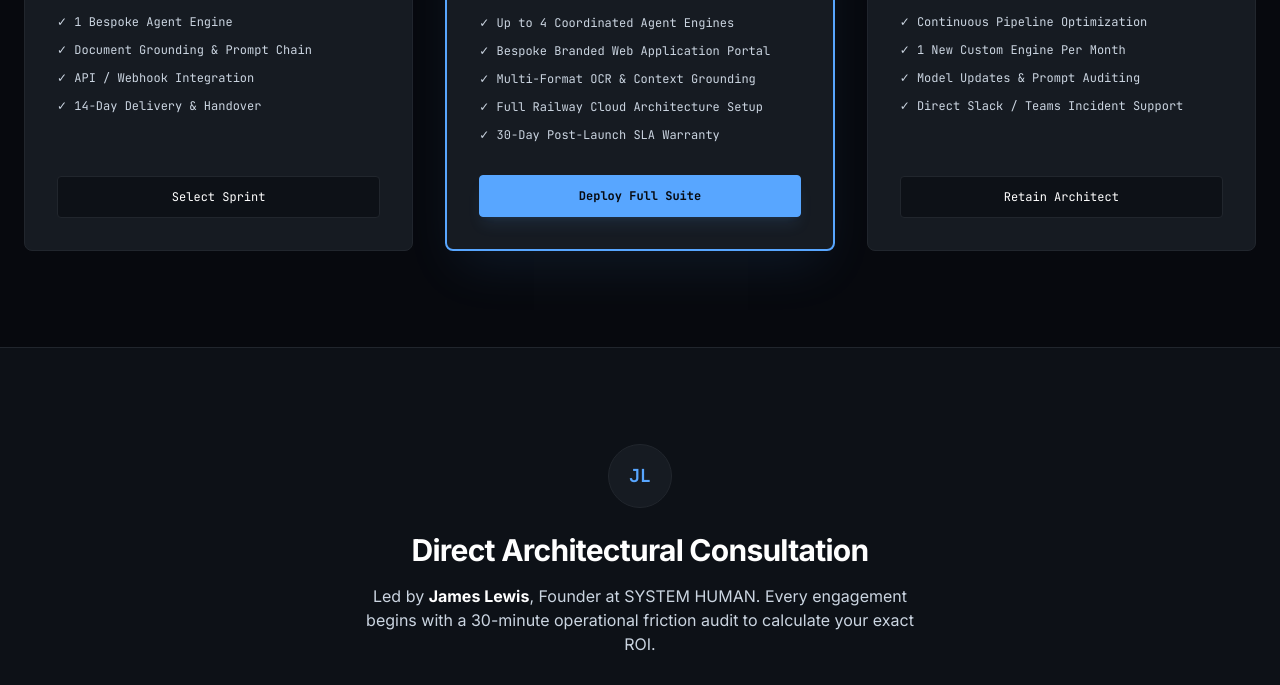
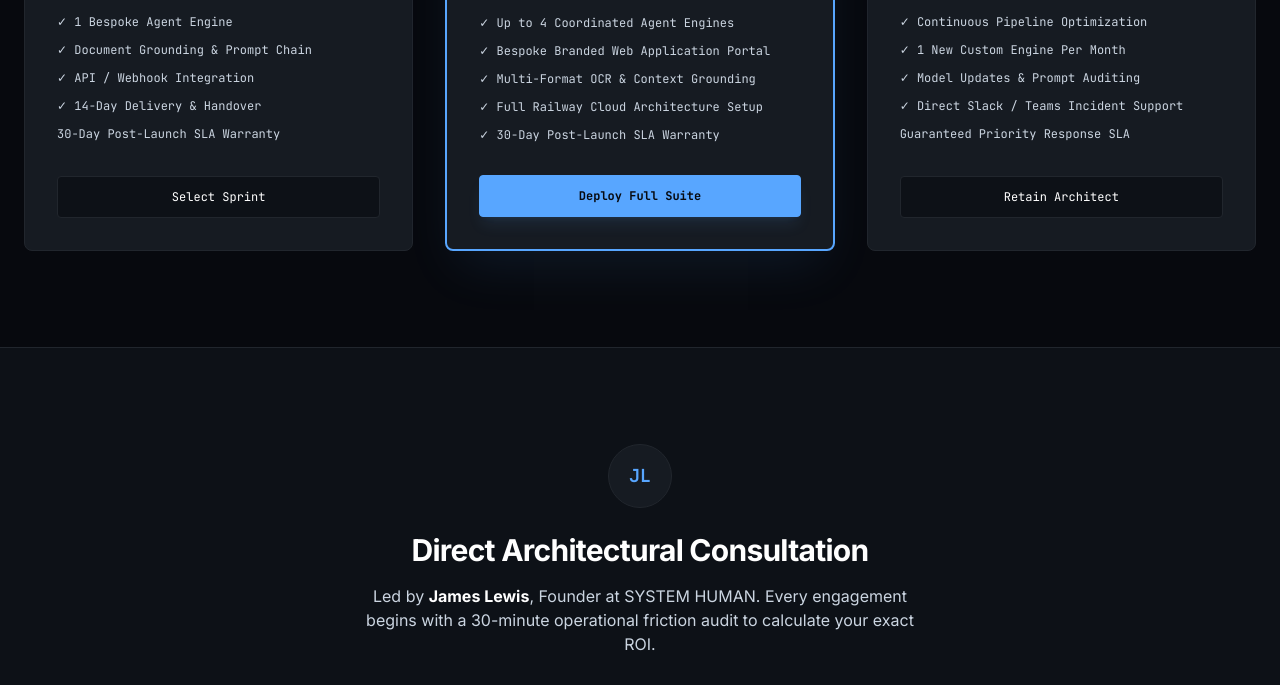
Before and after one commit to SystemHumanAI/system-human-web, a website: page index.html in a window 1280 px wide. Shown: the part 2900-3585 px from the top of the page. Drawn offline with nearby package versions, Linux system fonts and the light colour scheme.

Commit message:
Add new service offerings to index.html
Ammended text in TIERS 1&3 to ensure they display correctly and uniformally with other tiers.

```diff
--- a/index.html
+++ b/index.html
@@ -268,6 +268,7 @@
                             <li>✓ Document Grounding & Prompt Chain</li>
                             <li>✓ API / Webhook Integration</li>
                             <li>✓ 14-Day Delivery & Handover</li>
+                            <li>30-Day Post-Launch SLA Warranty</li>
                         </ul>
                     </div>
 <a href="mailto:jamesl@systemhuman.co.uk?subject=System%20Human%20//%20Single%20Agent%20Sprint%20Scope&amp;body=Hi%20James,%0D%0A%0D%0AWe%20would%20like%20to%20commission%20a%20Single%20Agent%20Pipeline%20Sprint%20(%C2%A33,500).%0D%0A%0D%0A-%20Target%20Process%20to%20Automate:%20%0D%0A-%20Target%20Start%20Date:%20%0D%0A%0D%0ABest%20regards,%0D%0A[Name]" class="mt-8 block text-center font-mono text-xs px-4 py-3 rounded border border-brand-border bg-brand-surface hover:border-slate-300 text-white transition">Select Sprint</a>
@@ -304,6 +305,7 @@
                             <li>✓ 1 New Custom Engine Per Month</li>
                             <li>✓ Model Updates & Prompt Auditing</li>
                             <li>✓ Direct Slack / Teams Incident Support</li>
+                            <li>Guaranteed Priority Response SLA</li>
                         </ul>
                     </div>
                     <a href="mailto:jamesl@systemhuman.co.uk?subject=System%20Human%20//%20Retained%20AI%20Architect%20Inquiry&amp;body=Hi%20James,%0D%0A%0D%0AWe%20are%20exploring%20a%20Retained%20AI%20Architect%20partnership%20(%C2%A32,500/mo).%0D%0A%0D%0A-%20Company%20/%20Current%20Stack:%20%0D%0A-%20Key%20Objectives%20Over%20Next%2090%20Days:%20%0D%0A%0D%0ABest%20regards,%0D%0A[Name]" class="mt-8 block text-center font-mono text-xs px-4 py-3 rounded border border-brand-border bg-brand-surface hover:border-slate-300 text-white transition">Retain Architect</a>
```
